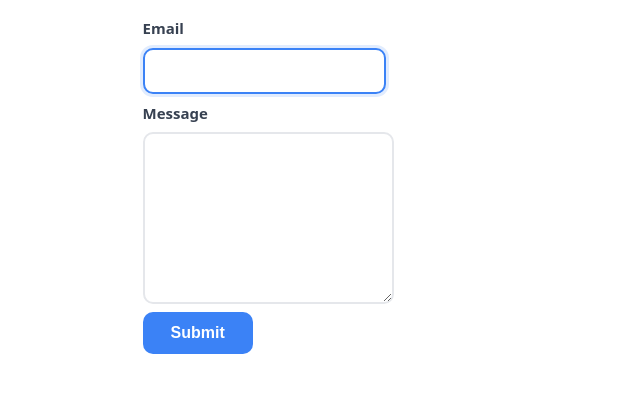
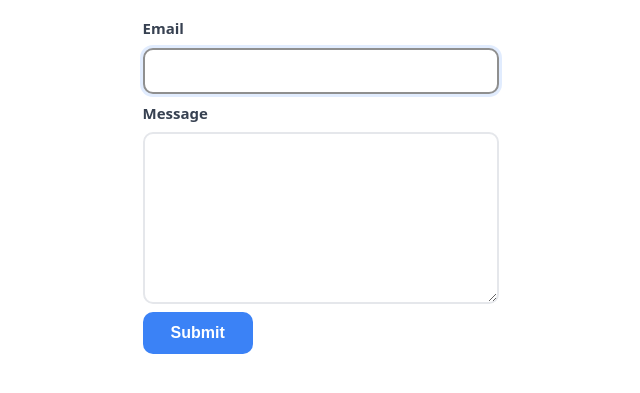
Before and after one commit to Oleksii996/goit-js-hw-09, a website built with Vite: page src/2-form.html in a window 1280 px wide. Shown: the part 137-530 px from the top of the page, without its empty margins (320-960 px from the left). Built offline with nearby package versions, Linux system fonts and the light colour scheme.

Commit message:
update code

```diff
--- a/src/css/2-form.css
+++ b/src/css/2-form.css
@@ -14,7 +14,6 @@
 .feedback-form label {
   display: flex;
   align-items: flex-start;
-  width: auto;
 
   flex-direction: column;
   font-weight: 600;
@@ -26,6 +25,7 @@
 .feedback-form textarea {
   margin-top: 8px;
   padding: 12px 16px;
+  min-width: 320px;
 
   font-size: 16px;
   border: 2px solid #e5e7eb;
@@ -36,7 +36,7 @@
 .feedback-form input:focus,
 .feedback-form textarea:focus {
   outline: none;
-  border-color: #3b82f6;
+  border-color: #8f8f8f;
   box-shadow: 0 0 0 3px rgba(59, 130, 246, 0.15);
 }
 
```
